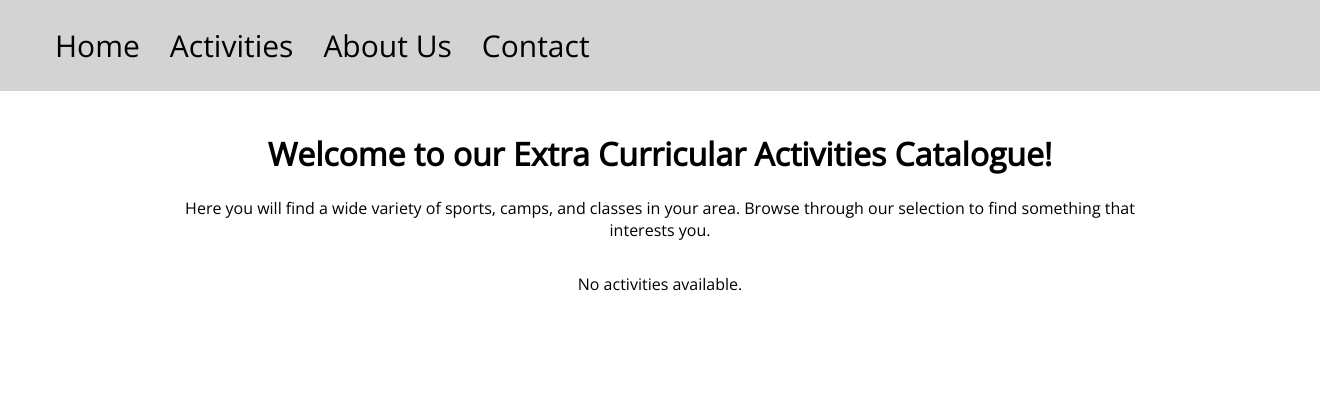
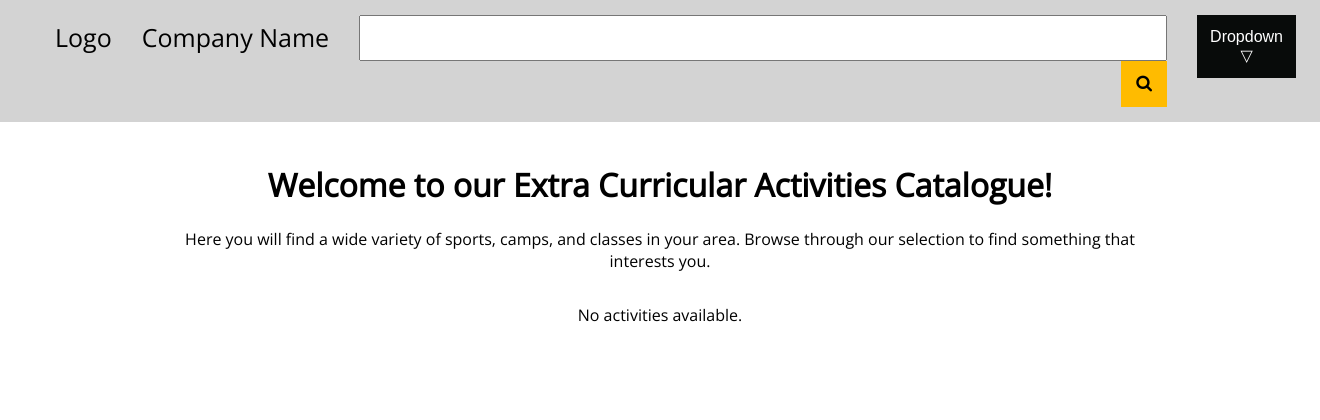
Before and after one commit to NightShift3201/activityconnect, a Django app: page /home/ in a window 1320 px wide. Shown: the top 420 px of the page. Run offline with Django 4.2, Linux system fonts and the light colour scheme; data that the repository does not hold is empty.

Commit message:
Search Bar
Added Search Bar and changed size

```diff
--- a/main/models.py
+++ b/main/models.py
@@ -1,4 +1,5 @@
 from django.db import models
+from django.utils import timezone
 
 # Create your models here.
 
--- a/main/static/main/main.css
+++ b/main/static/main/main.css
@@ -14,7 +14,7 @@ body {
     display: flex;
     justify-content: space-between;
     align-items: center;
-    padding: 25px 40px;
+    padding: 15px 40px;
   }
 
   header ul {
@@ -22,7 +22,7 @@ body {
     display: flex;
     margin: 0;
     padding: 0;
-    font-size: 30px
+    font-size: 25px;
   }
 
   header li {
@@ -33,6 +33,8 @@ body {
     text-decoration: none;
     color: black;
   }
+
+
 
 
   main {
--- a/main/templates/main/home.html
+++ b/main/templates/main/home.html
@@ -8,17 +8,127 @@
   <title>Activity Connect</title>
   {% load static %}
   <link rel="stylesheet" href="{% static 'main/main.css' %}">
+  <link rel="stylesheet" href="https://cdnjs.cloudflare.com/ajax/libs/font-awesome/4.7.0/css/font-awesome.min.css">
+
+  <style>
+
+  .page_head{
+    display: flex;
+    align-items: center;
+    margin:1.5rem;
+  }
+
+  .search-container{
+    align-items: center;
+  }
+
+
+
+  form input{
+
+    width: 800px;
+    height: 40px;
+    font-size: 25px;
+    flex-grow: 1;
+    min-width: 18rem;
+
+
+  }
+  .search-container button {
+    float: right;
+    height: 46px;
+    width: 46px;
+    padding: 6px 10px;
+    background:#ffbb00;
+    font-size: 17px;
+    border: none;
+    cursor: pointer;
+    flex-shrink: 0;
+
+  }
+
+  .search-container button:hover {
+    background: #ff9900;
+  }
+
+  .h {
+    padding: 5px 0;
+    flex-shrink: 0;
+
+  }
+
+  .dropbtn {
+  background-color: #080b0a;
+  color: white;
+  padding: 13px;
+  font-size: 16px;
+  border: none;
+}
+
+.dropdown {
+  position: relative;
+  display: inline-block;
+  margin-left: auto;
+  margin-right: 0;
+  flex-shrink: 0;
+
+}
+
+.dropdown-content {
+  display: none;
+  position: absolute;
+  background-color: #f1f1f1;
+  min-width: 160px;
+  box-shadow: 0px 8px 16px 0px rgba(0,0,0,0.2);
+  z-index: 1;
+}
+
+.dropdown-content a {
+  color: black;
+  padding: 12px 16px;
+  text-decoration: none;
+  display: block;
+}
+
+.dropdown-content a:hover {background-color: #ddd;}
+
+.dropdown:hover .dropdown-content {display: block;}
+
+.dropdown:hover .dropbtn {background-color: #040504;}
+
+
+
+</style>
+
 </head>
 <body>
   <!-- Header -->
-  <header>
+  <header class="page-head">
     <nav>
       <ul>
-        <li><a href="#">Home</a></li>
-        <li><a href="#">Activities</a></li>
-        <li><a href="#">About Us</a></li>
-        <li><a href="#">Contact</a></li>
+        <li class = "h"><a href="#">Logo</a></li>
+        <li class = "h"><a href="#">Company Name</a></li>
+        <li>
+          <div class="search-container">
+            <form action="/action_page.php">
+              <input type="text" placeholder="   " name="search">
+              <button type="submit"><i class="fa fa-search"></i></button>
+            </form>
+          </div>
+        </li>
+        <li>
+          <div class="dropdown" style="float:right;">
+            <button class="dropbtn">Dropdown ▽</button>
+              <div class="dropdown-content">
+                <a href="#">About Us</a>
+                <a href="#">Contact</a>
+              </div>
+          </div>
+        </li>
       </ul>
+
+
+
     </nav>
   </header>
 
@@ -42,6 +152,9 @@
             <p>No activities available.</p>
         {% endif %}
     </section>
+
+
+
   </main>
 
   <!-- Footer -->
```
Also changed, not shown: main/apps.py (line endings or trailing spaces), main/migrations/0003_alter_activity_enddate_alter_activity_endtime_and_more.py (added).
